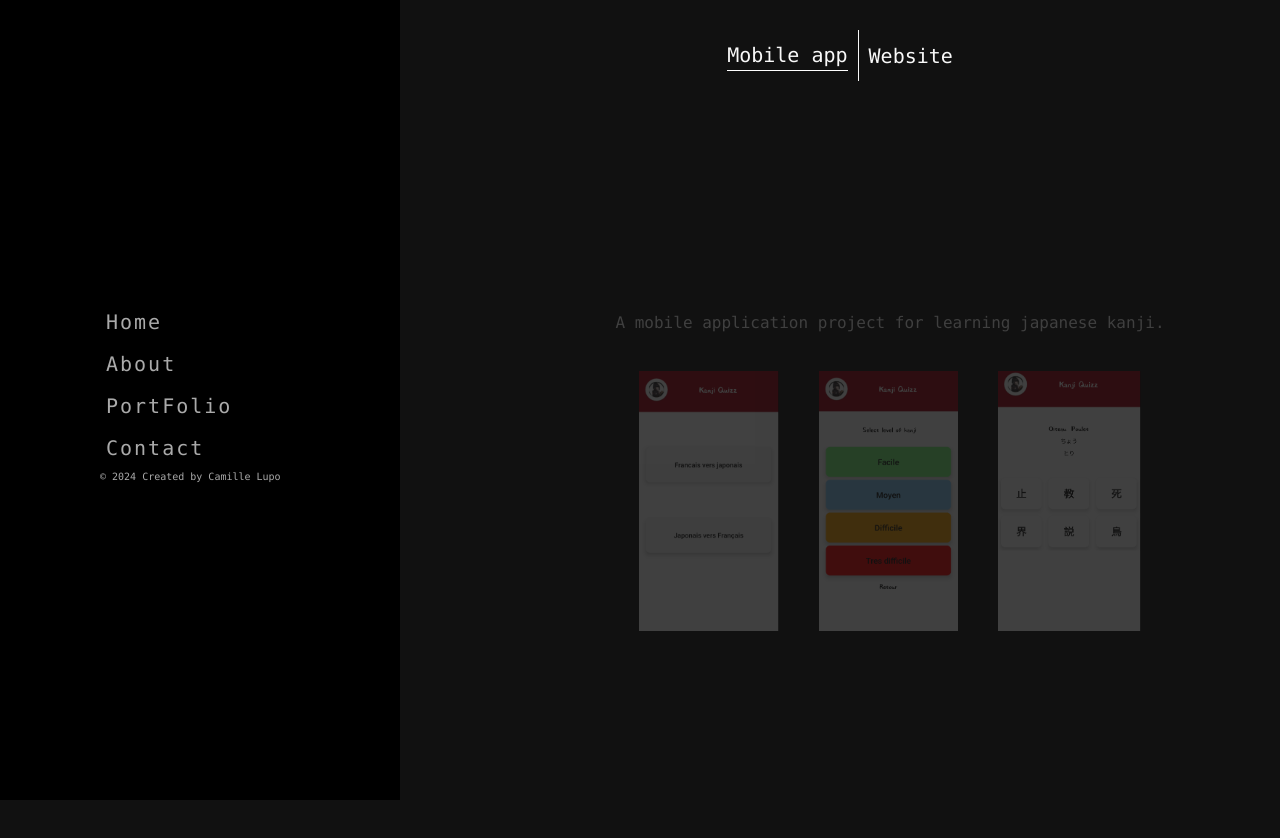
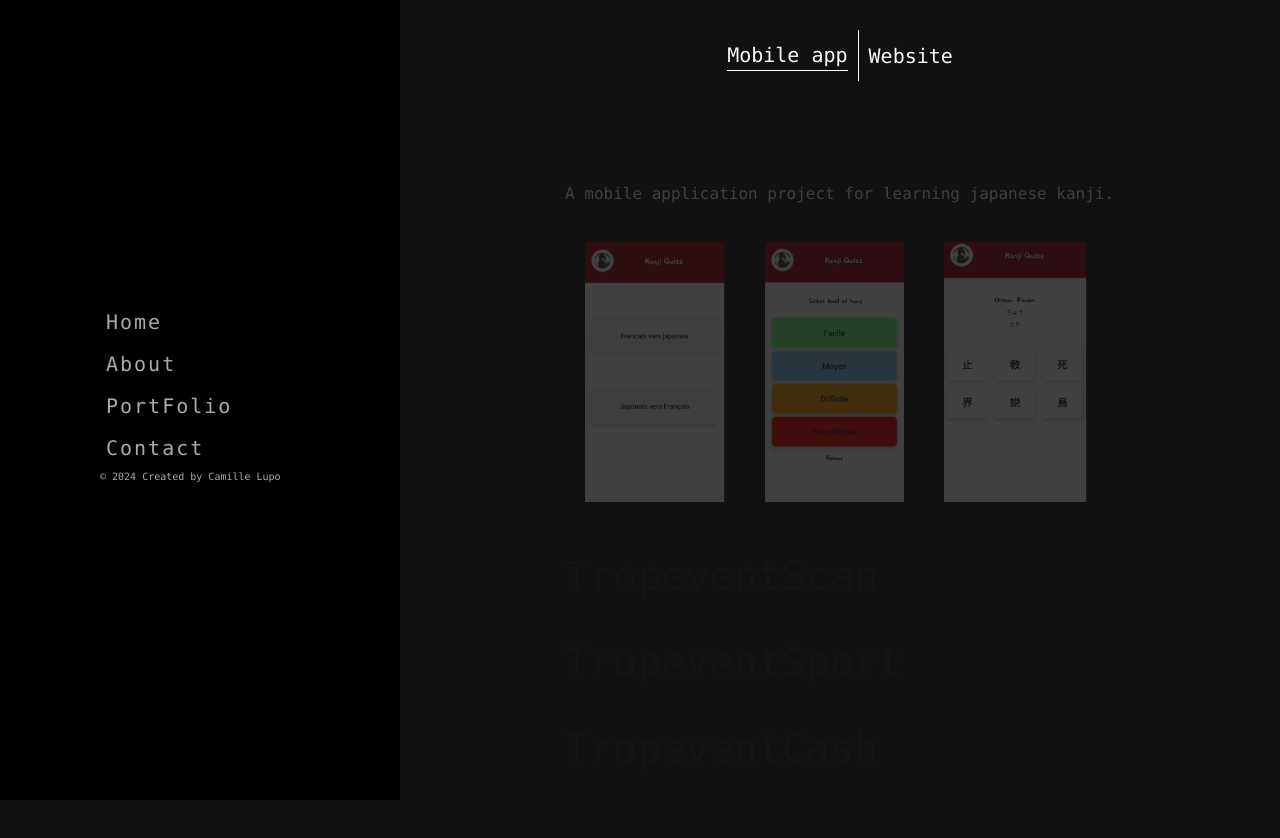
Before and after one commit to camillelupo/Portfolio, a Vue app: page /Portfolio in a window 1280 px wide. Shown: the top 838 px of the page. Built offline with nearby package versions, Linux system fonts and the light colour scheme.

Commit message:
changes portfolio

```diff
--- a/index.html
+++ b/index.html
@@ -3,6 +3,7 @@
   <head>
     <meta charset="UTF-8">
     <meta name="viewport" content="width=device-width, initial-scale=1.0">
+      <link rel="icon" href="/favicon.ico">
     <title>Camille Lupo</title>
   </head>
   <body>
@@ -17,6 +18,7 @@
             height: 100%;
             overflow-y: hidden;
             font-family: 'Roboto Mono', Monaco, courier, monospace;
+            background-color: #111111;
         }
     }
     @media (max-width: 1200px) {
@@ -24,6 +26,7 @@
             height: 100%;
             overflow-y: visible;
             font-family: 'Roboto Mono', Monaco, courier, monospace;
+            background-color: #111111;
         }
     }
 
--- a/src/components/About.vue
+++ b/src/components/About.vue
@@ -24,7 +24,6 @@
               <li><span>Age</span> : 35</li>
               <li><span>Address</span> : Rouen</li>
               <li><span>Email</span> : camille.lupo@hotmail.fr</li>
-              <li><span>Phone</span> : +33682884761</li>
               <li><span>Study</span>:<a href="https://www.needfor-school.com/" class="link" target="_blank"> Need for
                 School</a></li>
               <li><span>Freelance</span> : Available</li>
@@ -119,8 +118,10 @@
 @media (min-width: 1200px) {
   .centering {
     left: 150px;
-    padding-bottom: 400px;
-    padding-top: 250px;
+    display: flex;
+    justify-content: center;
+    align-items: center;
+    min-height: 100vh;
     animation: slideIn 1s ease-out;
   }
 }
--- a/src/components/Portfolio.vue
+++ b/src/components/Portfolio.vue
@@ -16,17 +16,35 @@
                 <img src="../assets/garsdelacale.png" alt="" class="photo-website">
               </a>
             </div>
+            <div>
+              <h1>TropeventWeb</h1>
+            </div>
+            <div>
+              <h1>TropeventManager</h1>
+            </div>
           </div>
         </div>
         <div class="content-portfolio" v-show="currentTab === 1">
           <div class="website-tab">
-            <p class="text">A mobile application project for learning japanese kanji.</p>
-            <div class="content-app">
-              <img src="../assets/image1.png" alt="" class="app-img">
-              <img src="../assets/image2.png" alt="" class="app-img">
-              <img src="../assets/image3.png" alt="" class="app-img">
+            <div class="app">
+              <p class="text">A mobile application project for learning japanese kanji.</p>
+              <div class="content-app">
+                <img src="../assets/image1.png" alt="" class="app-img">
+                <img src="../assets/image2.png" alt="" class="app-img">
+                <img src="../assets/image3.png" alt="" class="app-img">
+              </div>
+            </div>
+            <div class="app">
+              <h1>TropeventScan</h1>
+            </div>
+            <div class="app">
+              <h1>TropeventSport</h1>
+            </div>
+            <div class="app">
+              <h1>TropeventCash</h1>
             </div>
           </div>
+
         </div>
       </div>
     </div>
@@ -48,6 +66,13 @@
 .text {
   color: #f8f8f8;
   font-family: 'Roboto Mono', Monaco, courier, monospace;
+}
+
+.app{
+  flex: 1 0 30%; /* explanation below */
+  margin: 15px;
+  padding-left: 50px;
+  align-items: center;
 }
 
 @keyframes slideIn {
@@ -171,9 +196,7 @@ button.active:after {
 
 .website-tab {
   display: flex;
-  align-items: center;
-  flex-direction: column;
-  text-align: center;
+  flex-wrap: wrap;
 }
 
 @media (max-width: 1200px) {
```
Also changed, not shown: 1 other file (tests, documents, lock files or other folders).
